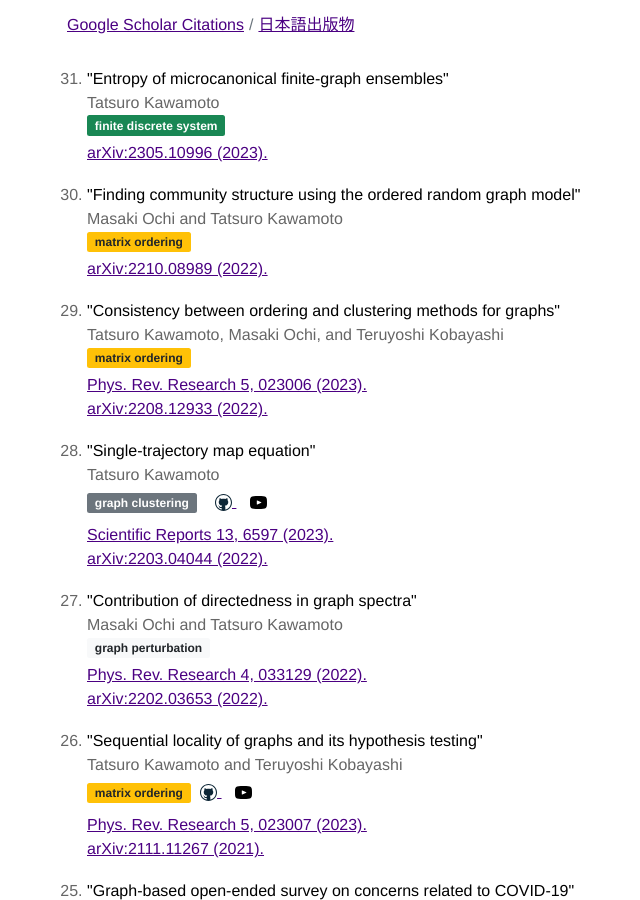
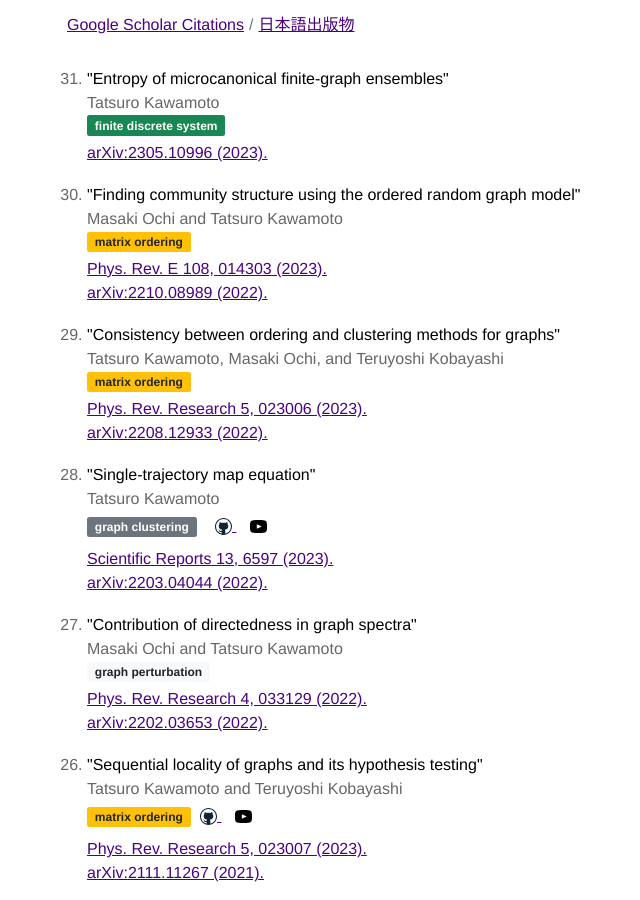
Before and after one commit to tatsuro-kawamoto-jp/tatsuro-kawamoto-jp.github.io, a Jekyll site: the page built from index.html, in a window 1280 px wide and 900 px high, scrolled down 658 px. Shown: the whole window, without its empty margins (293-933 px from the left). Built offline with Jekyll 4.4.1, drawn with Linux system fonts in a browser that asks for light colours.

Commit message:
Update index.html

```diff
--- a/index.html
+++ b/index.html
@@ -31,6 +31,7 @@ title: Home
     <h4>
       <span class="badge bg-warning text-dark me-2">matrix ordering</span>
     </h4>
+    <a href="https://journals.aps.org/pre/abstract/10.1103/PhysRevE.108.014303" target="_blank">Phys. Rev. E 108, 014303 (2023).</a><br />
     <a href="https://arxiv.org/abs/2210.08989" target="_blank">arXiv:2210.08989 (2022).</a>
   </li>
   <br />
```
